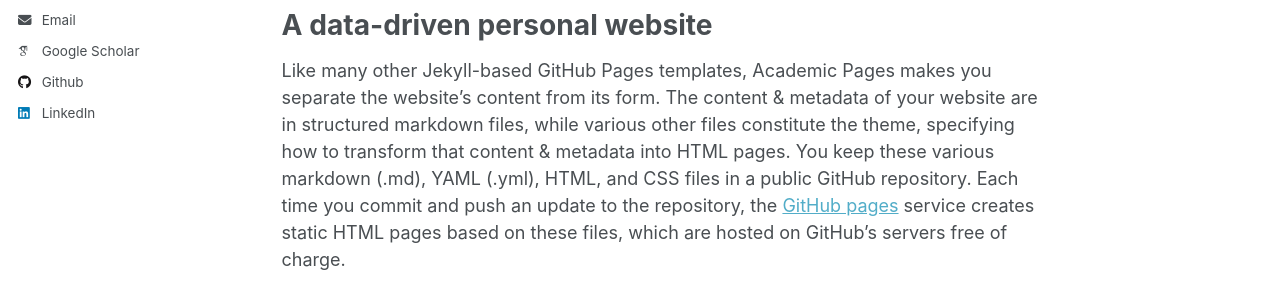
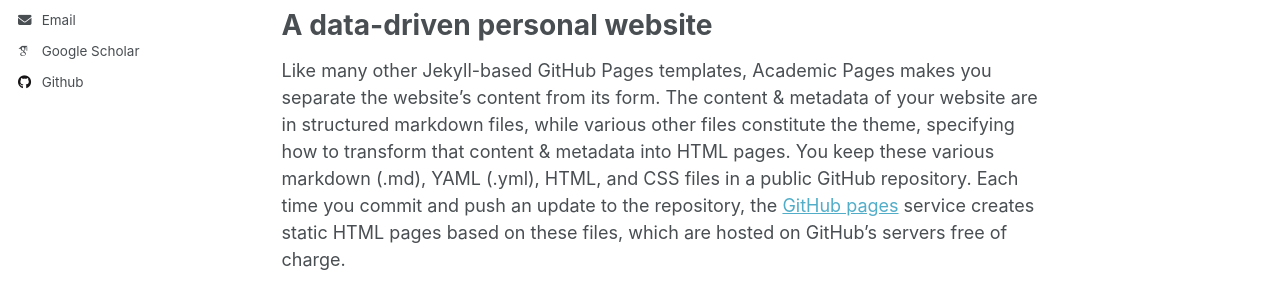
Before and after one commit to Neuling-jpg/yu.github.io, a Jekyll site: the page built from _pages/about.md, in a window 1280 px wide. Shown: the part 434-731 px from the top of the page. Built offline with Jekyll 4.4.1, drawn with Linux system fonts in a browser that asks for light colours; some web fonts are replaced.

Commit message:
Update _config.yml

```diff
--- a/_config.yml
+++ b/_config.yml
@@ -44,7 +44,7 @@ author:
   bitbucket        : # Username - Update with your username on the site
   codepen          : # Username
   dribbble         : # Username
-  github           : "https://github.com/Neuling-jpg/"
+  github           : "https://github.com/Neuling-jpg"
   kaggle           : # Username
   stackoverflow    : # User number or user number and name (i.e., use "1" or "1/jeff-atwood")
 
@@ -58,7 +58,7 @@ author:
   keybase          : # Username
   instagram        : # Username
   lastfm           : # Username
-  linkedin         : "Yu Chen"
+  linkedin         : # "Yu Chen"
   mastodon         : # URL
   medium           : # URL
   pinterest        : # Username
```
